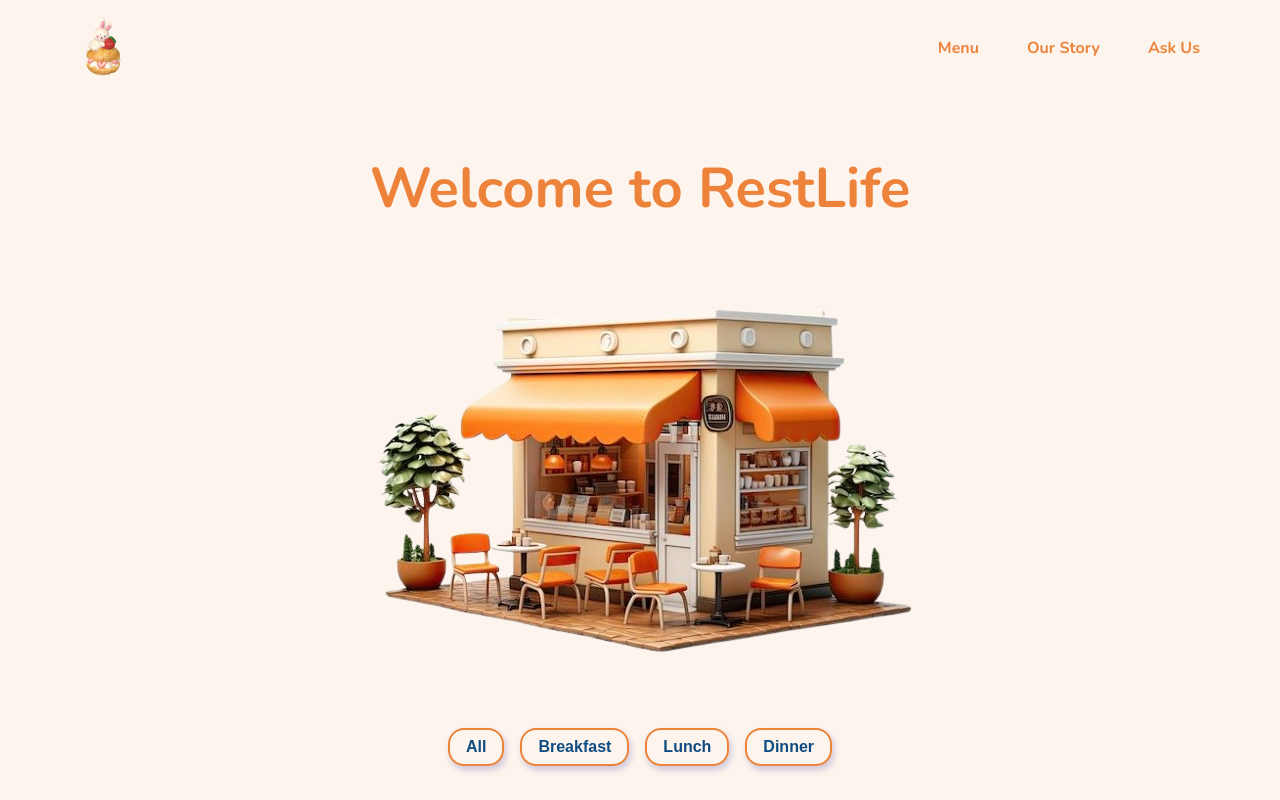
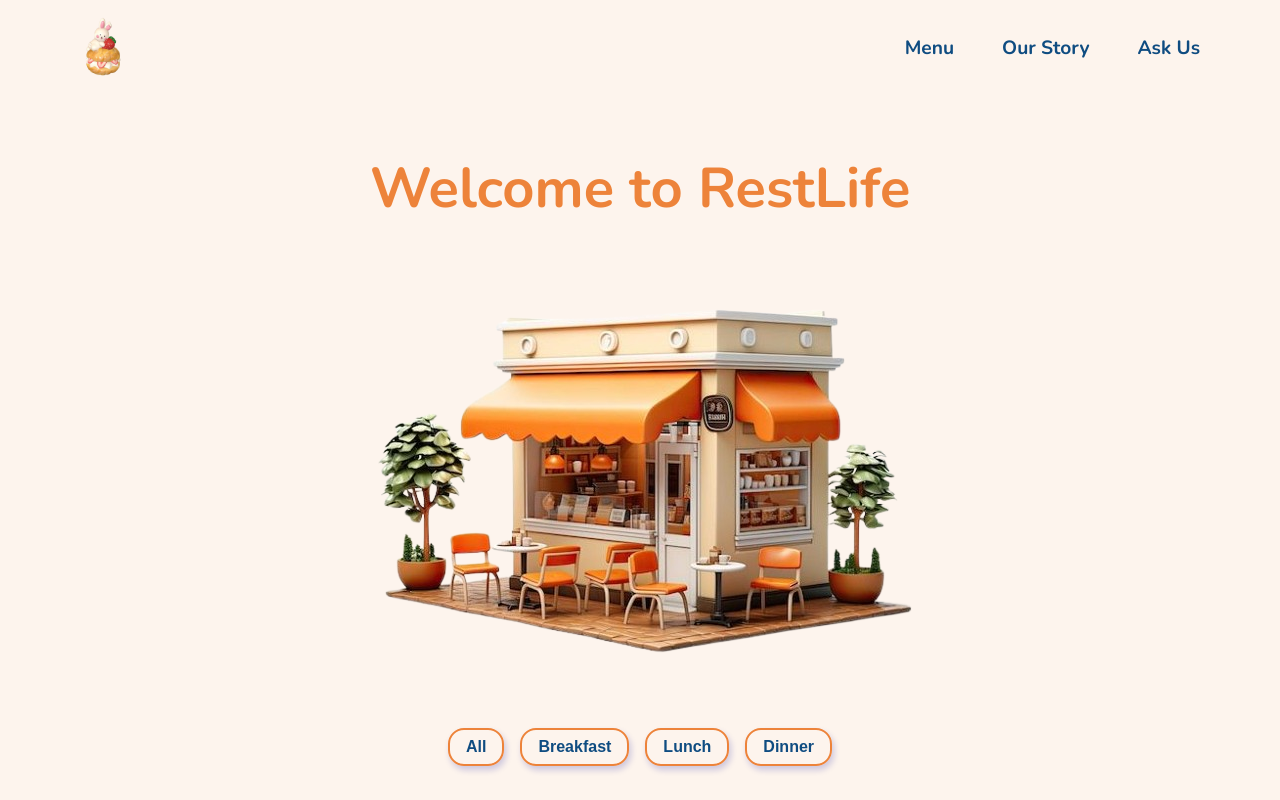
Before and after one commit to hibahdesu/MenuWebsite, a React (Create React App) app: page / in a window 1280 px wide. Shown: the top 800 px of the page. Built offline with nearby package versions, Linux system fonts and the light colour scheme.

Commit message:
Update the style

```diff
--- a/src/Nav.css
+++ b/src/Nav.css
@@ -34,7 +34,11 @@ ul {
 }
 nav a {
     text-decoration: none;
+    color: #0F4C81;
+
+    font-weight: bold;
+    font-size: 1.2em;
+}
+nav a:hover {
     color: #ED833A;
-    font-weight: bold;
-    font-size: 1rem;
 }
```
